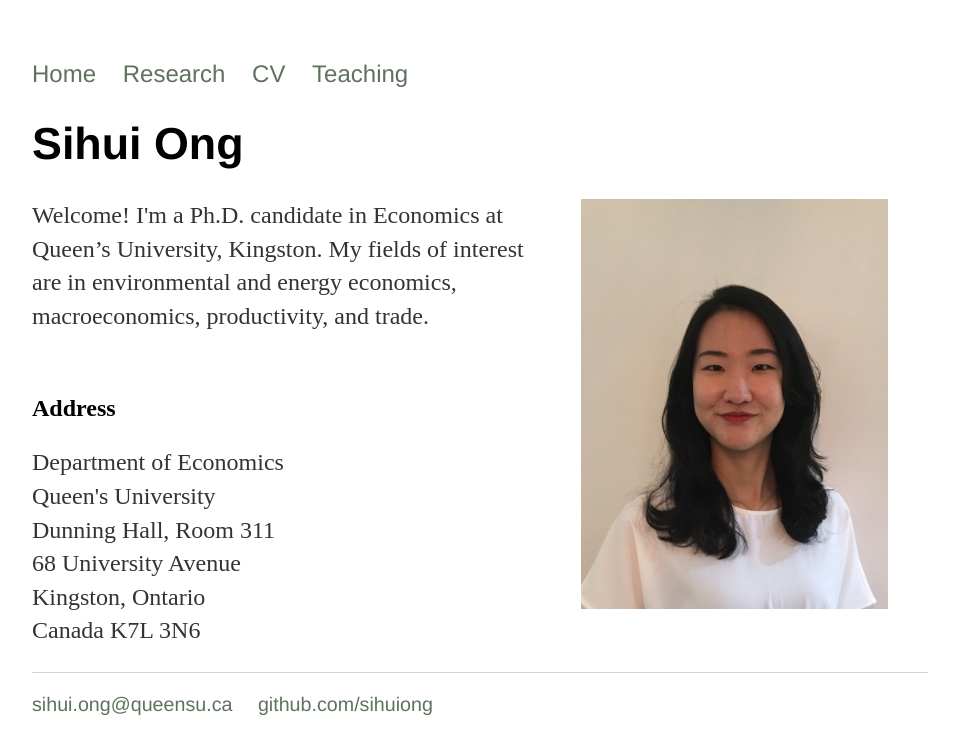
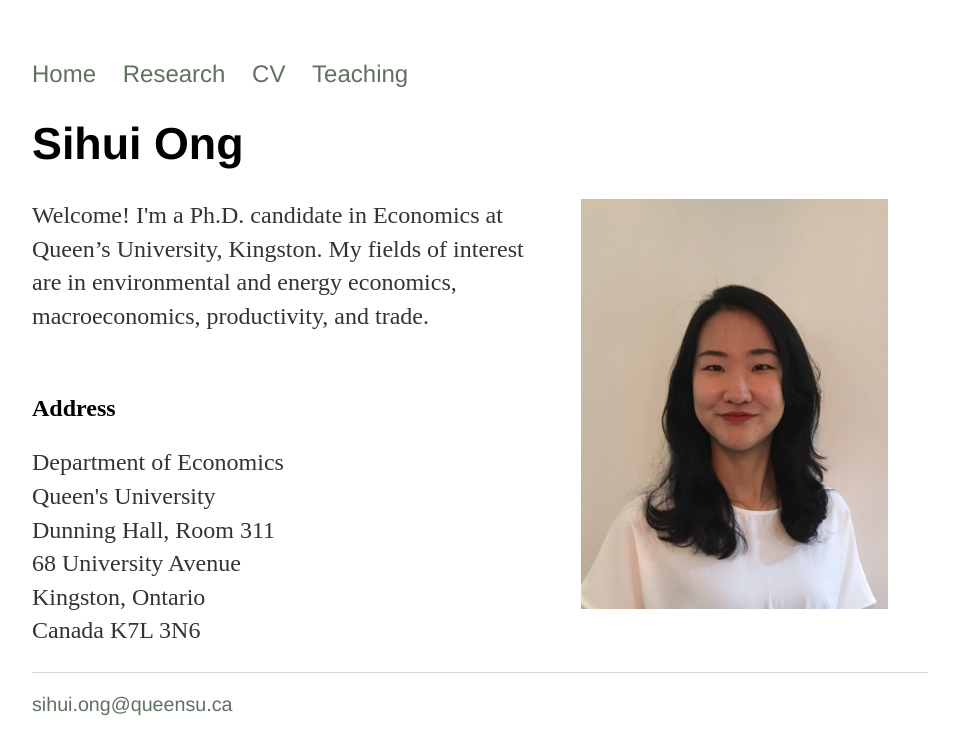
Before and after one commit to SihuiOng/SihuiOng.github.io, a Jekyll site: the page built from index.html, in a window 1280 px wide. Shown: the top 755 px of the page, without its empty margins (160-1119 px from the left). Built offline with Jekyll 4.4.1, drawn with Linux system fonts in a browser that asks for light colours.

Commit message:
Update default.html

```diff
--- a/_layouts/default.html
+++ b/_layouts/default.html
@@ -22,7 +22,6 @@
 			<footer>
 	    		<ul>
 	        		<li><a href="mailto:sihui.ong@queensu.ca">sihui.ong@queensu.ca</a></li>
-	        		<li><a href="https://github.com/sihuiong">github.com/sihuiong</a></li>
 				</ul>
 			</footer>
 		</body>
```
